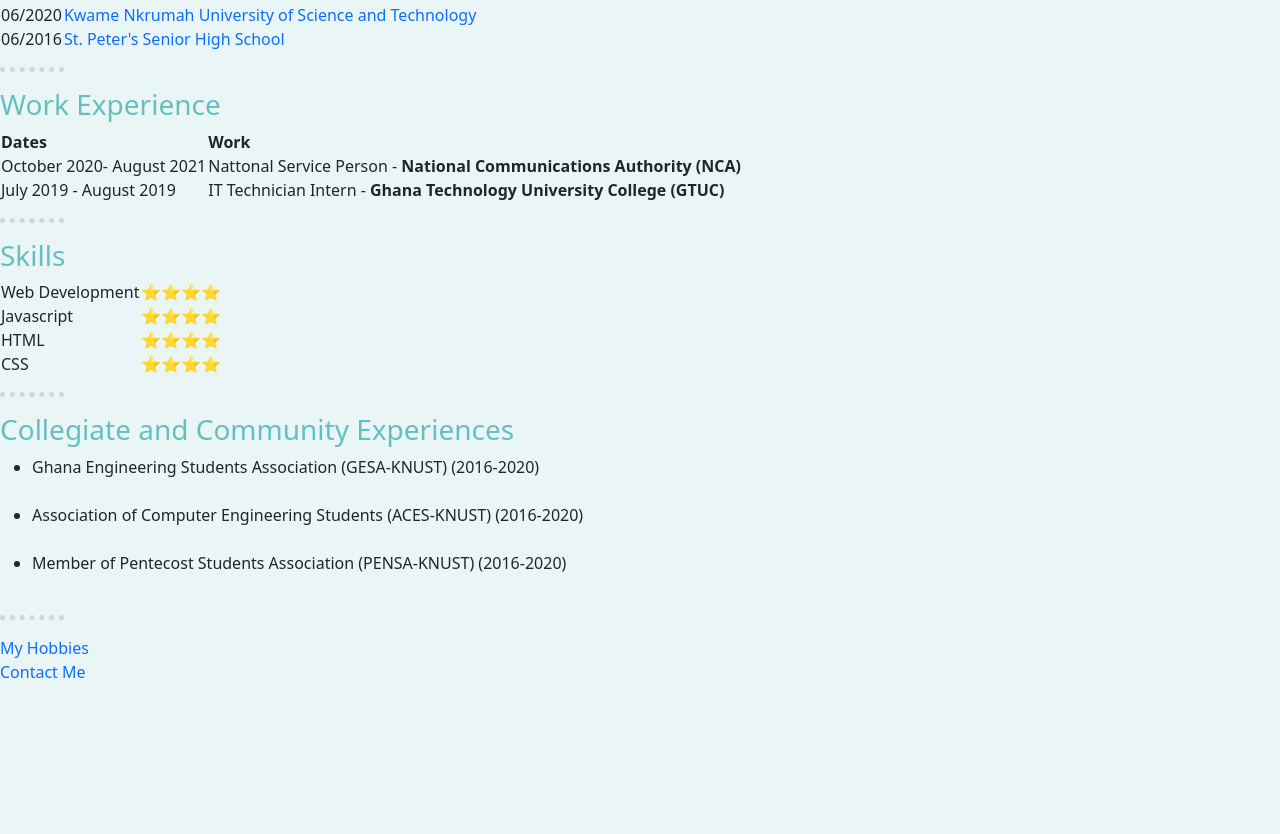
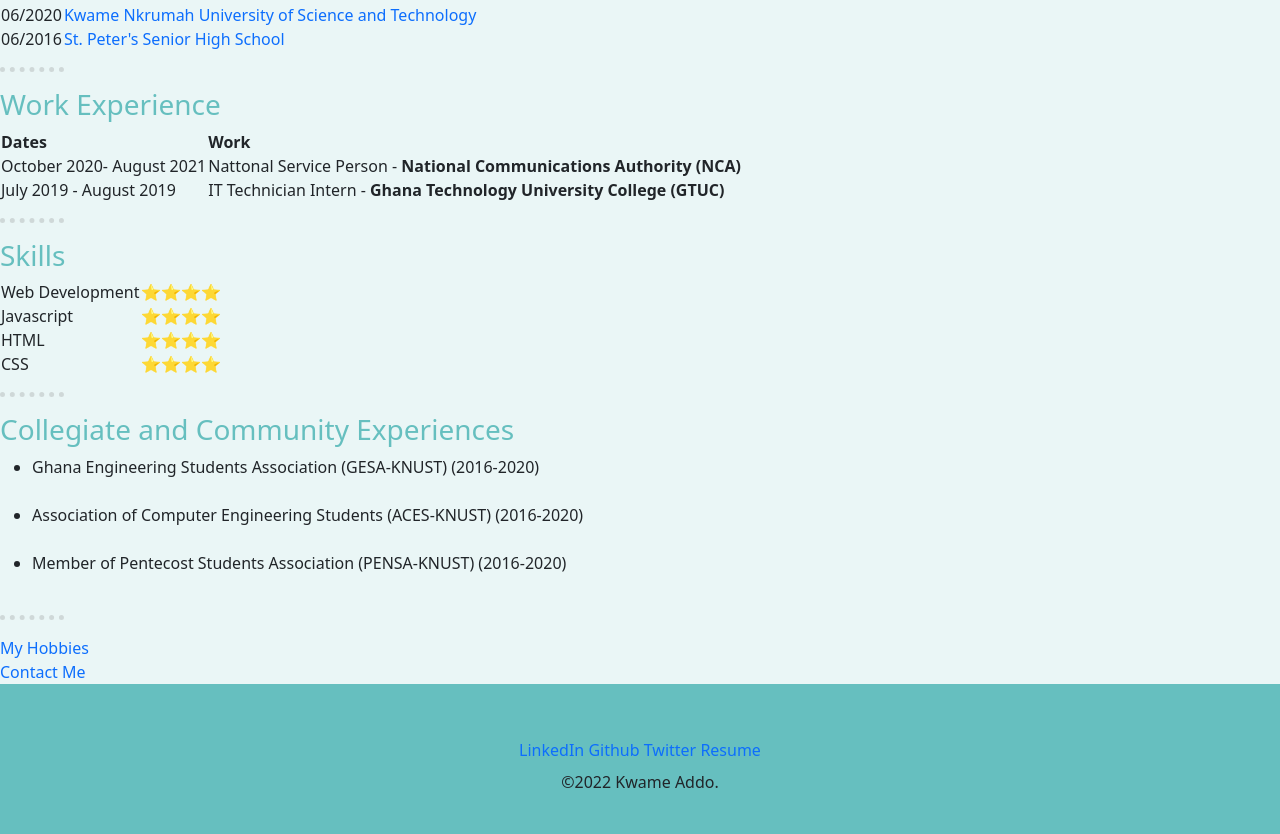
Before and after one commit to Kwame-Addo/cv, a plain HTML site: page index.html in a window 1280 px wide. Shown: the part 554-1388 px from the top of the page. Before the commit the page ends 1238 px from the top, so only its background shows below. Drawn offline with nearby package versions, Linux system fonts and the light colour scheme.

Commit message:
Add files via upload

```diff
--- a/css/styles.css
+++ b/css/styles.css
@@ -61,3 +61,10 @@
   font-family: "Montserrat-light";
   font-size: 1.2rem;
 }
+.bottom-container {
+  padding: 50px 0 20px 0;
+  background-color: #66BFBF;
+  line-height: 2;
+  margin-bottom: 0;
+    text-align: center;
+}
--- a/index.html
+++ b/index.html
@@ -43,7 +43,7 @@
     </div>
   </div>
 
-  <img src="Images/Kwame.jpg" class="ProfilePicture" alt="Kwame Profile Picture" width="200"></td>
+  <img src="Images/Kwame.jpg" class="ProfilePicture" alt="Kwame Profile Picture" width="200">
 
   <td>
     <h1>Kwame Okai Addo</h1>
@@ -51,7 +51,7 @@
     <p>An internationally recognised software developer who defies all odds in order to perfecectly execute tasks and with very high problem solving skills. </p>
     <hr>
     <h3>Education</h3>
-<table>
+
 
 
     <table cellspacing="10">
@@ -115,6 +115,17 @@
     <a href="hobbies.html">My Hobbies</a>
     <br>
     <a href="contact-me.html"> Contact Me</a>
+
+
+
+     <div class="bottom-container">
+    <a class="footer-link" href="https://linkedin.com/in/kwame-addo-0a361b1411">LinkedIn</a>
+    <a class="footer-link" href="https://github.com/Kwame-Addo">Github</a>
+    <a class="footer-link" href="https://twitter.com/k0addo">Twitter</a>
+    <a class="footer-link" href="https://kwame-addo.github.io/cv/">Resume</a>
+    <p class="copyright">©2022 Kwame Addo.</p>
+  </div>
+
 </body>
 
 </html>
```
